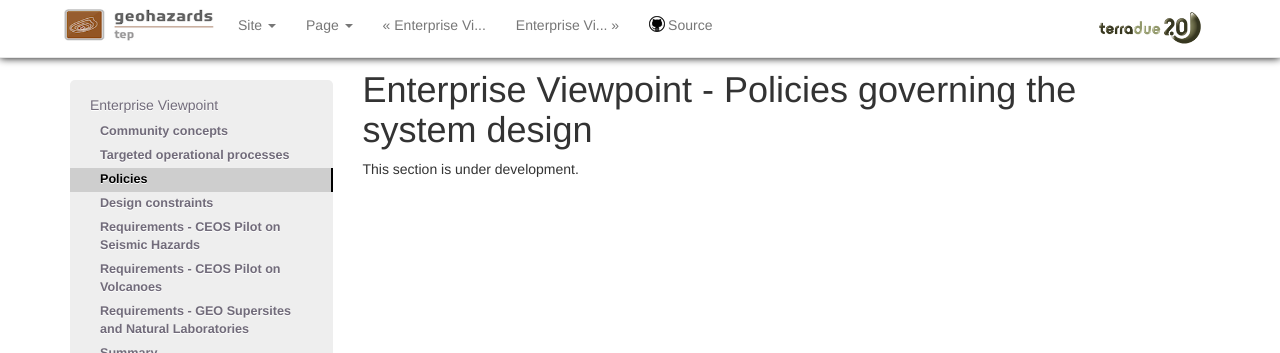
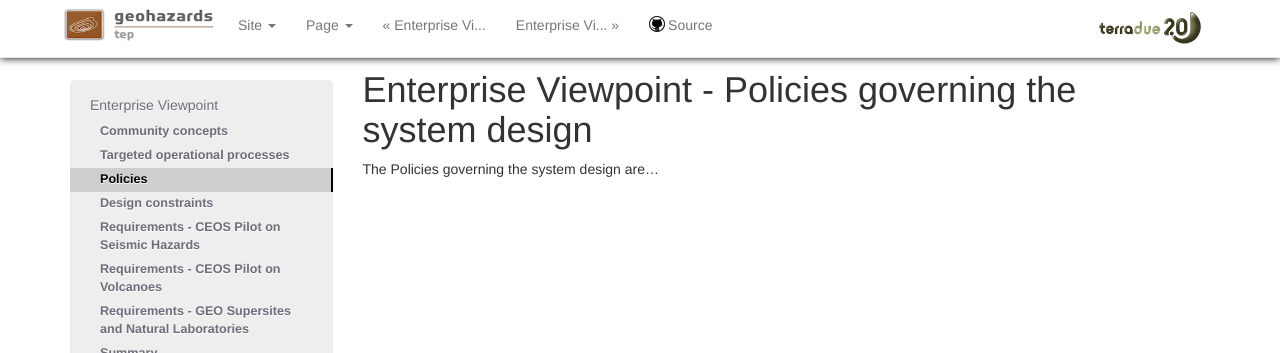
Before and after one commit to Terradue/doc-tep-geohazards-arch, a Sphinx documentation site: the page built from source/enterprise/policies.rst, in a window 1280 px wide. Shown: the top 353 px of the page. Built offline with Sphinx 7.4.7, drawn with Linux system fonts in a browser that asks for light colours.

Commit message:
Update policies.rst

```diff
--- a/source/enterprise/policies.rst
+++ b/source/enterprise/policies.rst
@@ -1,4 +1,4 @@
 Enterprise Viewpoint - Policies governing the system design
 ###########################################################
 
-This section is under development.
+The Policies governing the system design are...
```
